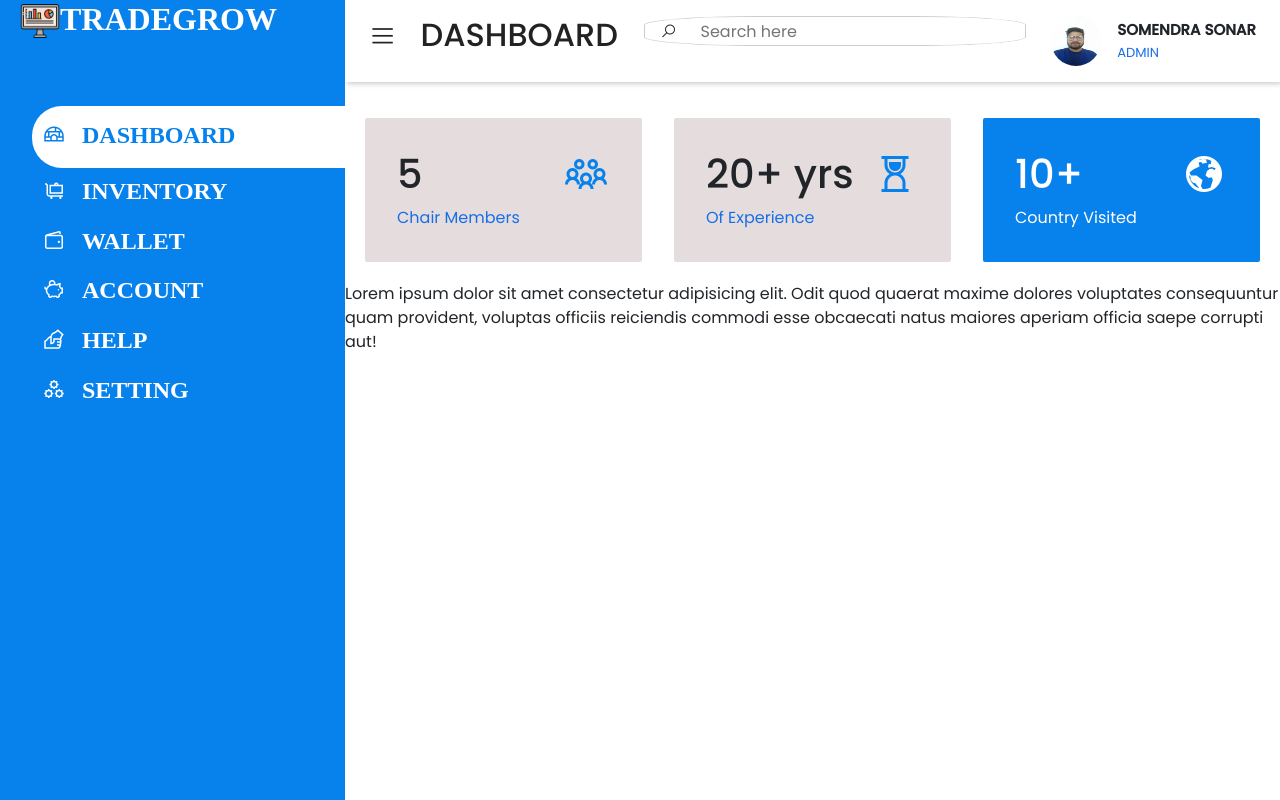
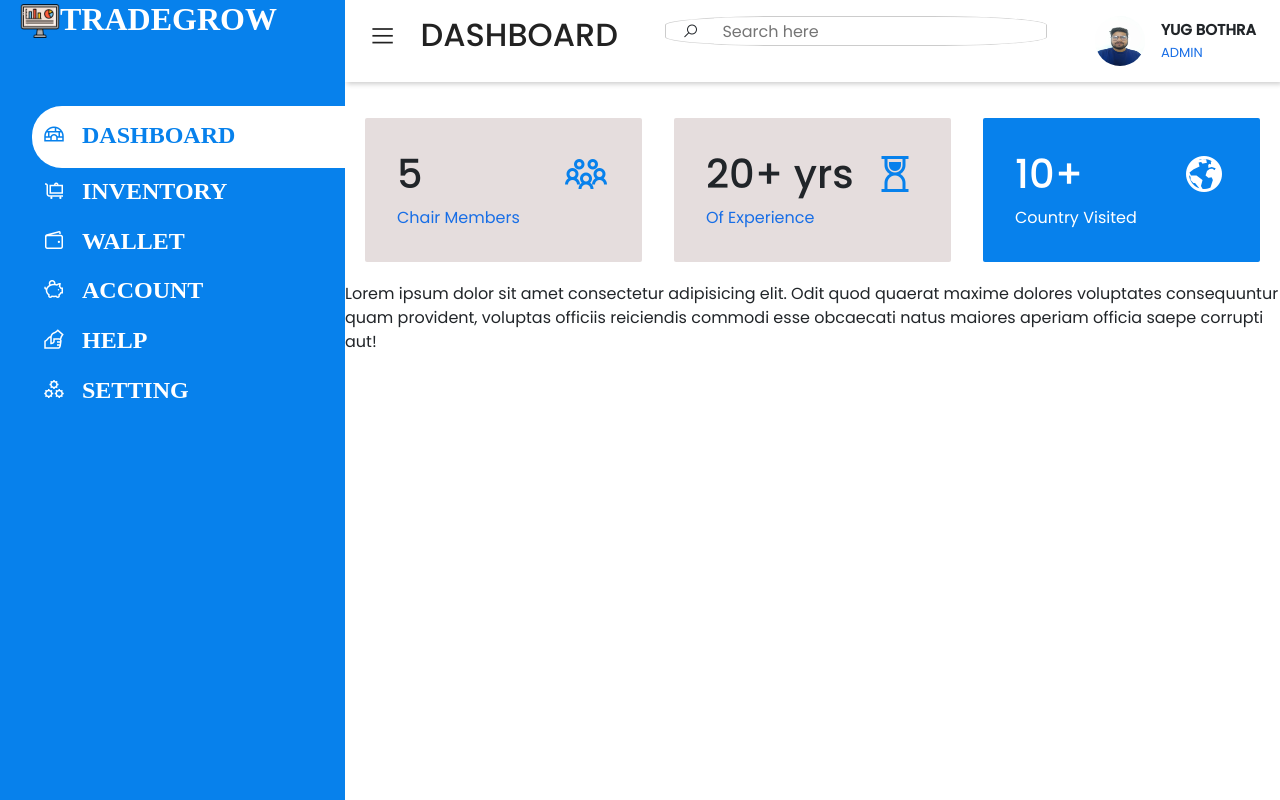
Before and after one commit to Yug-Bothra/TRADEgain, a plain HTML site: page dashboard.html in a window 1280 px wide. Drawn offline with nearby package versions, Linux system fonts and the light colour scheme.

Commit message:
Update dashboard.html

```diff
--- a/dashboard.html
+++ b/dashboard.html
@@ -69,7 +69,7 @@
         <div class="user-wrapper">
             <img src="dashimg/somenda.jpeg" width="30px" height="30px" alt="">
             <div>
-                <h7><b>SOMENDRA SONAR</b></h7><br>
+                <h7><b>YUG BOTHRA</b></h7><br>
                 <small>ADMIN</small>
             </div>
         </div>
```
